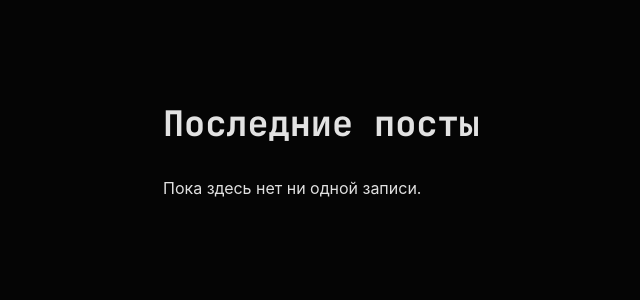
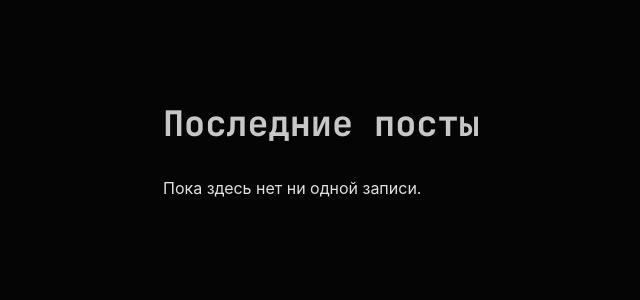
Before and after one commit to uptrixio/uptrixio, a Flask app: page / in a window 1280 px wide. Shown: the part 135-435 px from the top of the page, without its empty margins (68-708 px from the left). Run offline with Flask 3, Linux system fonts and the light colour scheme; data that the repository does not hold is empty; some libraries are stand-ins or nearby versions.

Commit message:
Update style.css

```diff
--- a/app/static/css/style.css
+++ b/app/static/css/style.css
@@ -96,7 +96,7 @@ body {
 }
 
 .page-title {
-    color: #e2e2e2;
+    color: #c7c7c7;
 }
 
 h1, h2, h3, h4, h5, h6 {
```
